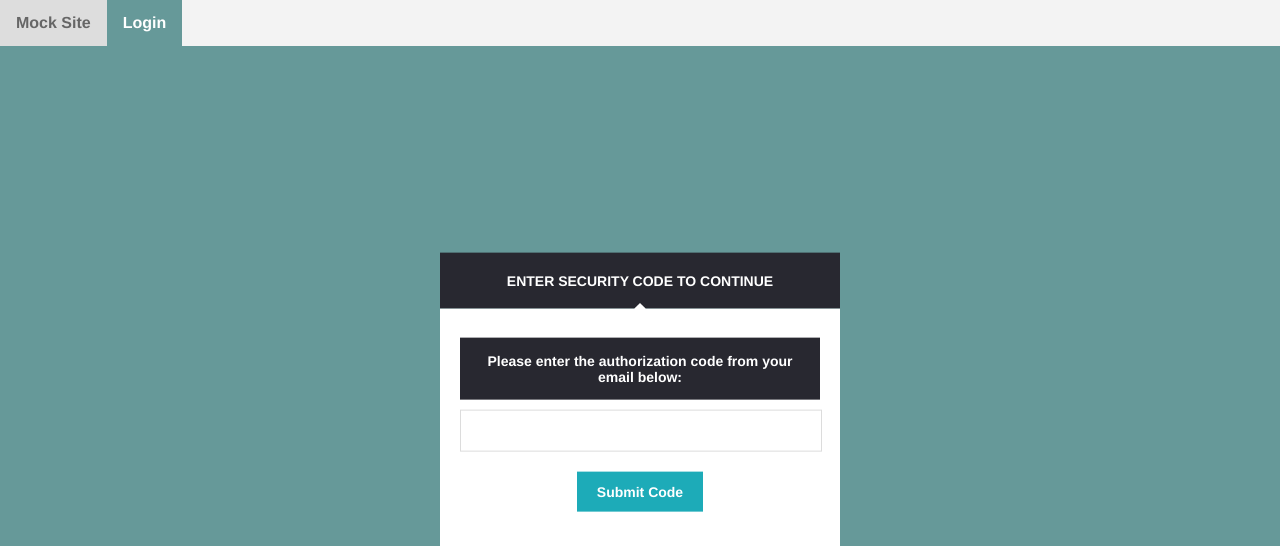
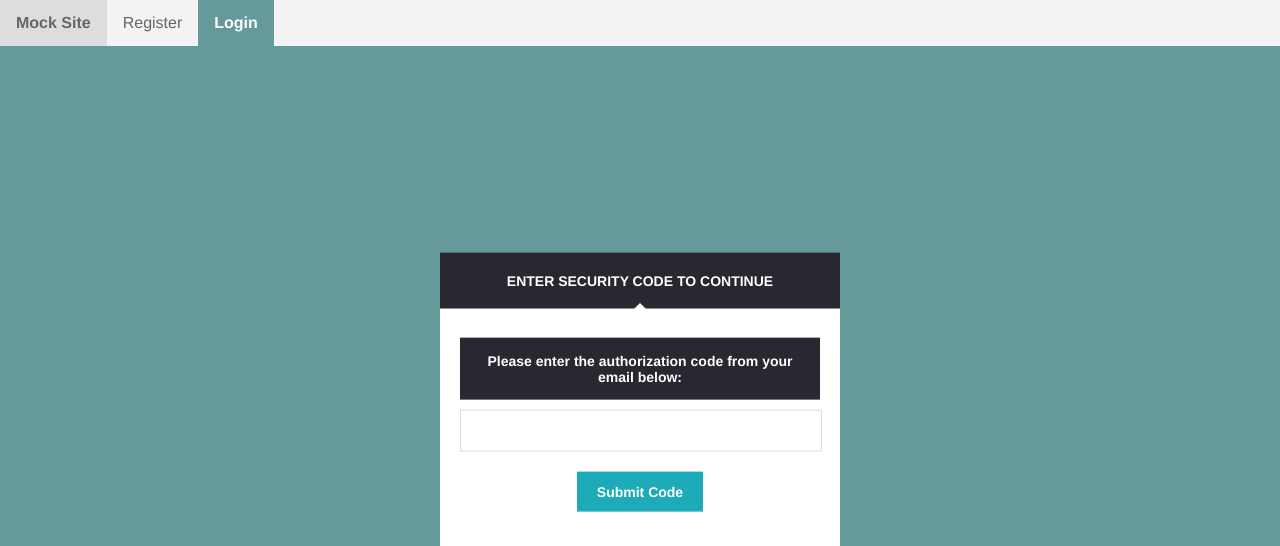
Before and after one commit to mmzdnp3/MF-Auth, a Flask app: page /key in a window 1280 px wide. Shown: the top 546 px of the page. Run offline with Flask 2, Linux system fonts and the light colour scheme; parts of the project's set-up code (start-up, migrations or seed data) failed here and were passed over.

Commit message:
added register tab for mock website

```diff
--- a/mock/templates/base.html
+++ b/mock/templates/base.html
@@ -61,6 +61,7 @@ li a.active {
     </div>
       <ul >
         <li><a class="active" href="/"><b>Mock Site</b></a></li>
+        <li><a href="/register">Register</a></li>
         {% if current_user.is_authenticated %}
         <li><a href="/logout">Logout</a></li>
         {% else %}
--- a/mock/templates/index.html
+++ b/mock/templates/index.html
@@ -17,7 +17,6 @@ div.container4 p {
 <div class="jumbotron">
   <div class="container">
     <div class=container4> <p>WELCOME </div>
-
   </div>
 </div>
 <div class="container">
--- a/mock/templates/key.html
+++ b/mock/templates/key.html
@@ -169,6 +169,7 @@ input[type="submit"] { cursor: pointer; }
         </div>
           <ul >
             <li><a  href="/"><b>Mock Site</b></a></li>
+            <li><a href="/register">Register</a></li>
             {% if current_user.is_authenticated %}
             <li><a href="/logout">Logout</a></li>
             {% else %}
--- a/mock/templates/login.html
+++ b/mock/templates/login.html
@@ -166,7 +166,8 @@ input[type="submit"] {
  <nav class="fixed-nav-bar">
         </div>
           <ul >
-              <li><a  href="/"><b>Mock Site</b></a></li>
+            <li><a  href="/"><b>Mock Site</b></a></li>
+            <li><a href="/register">Register</a></li>
             {% if current_user.is_authenticated %}
               <li><a href="/logout">Logout</a></li>
             {% else %}
```
